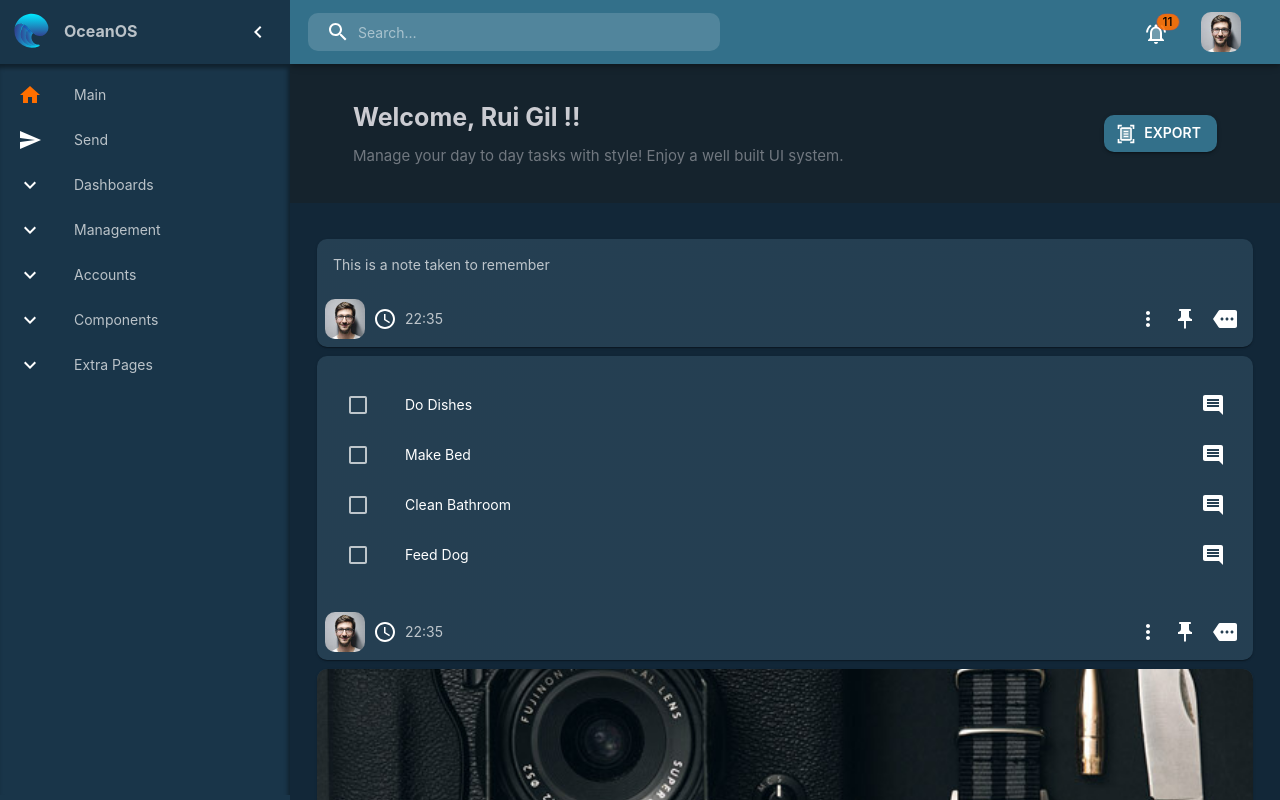
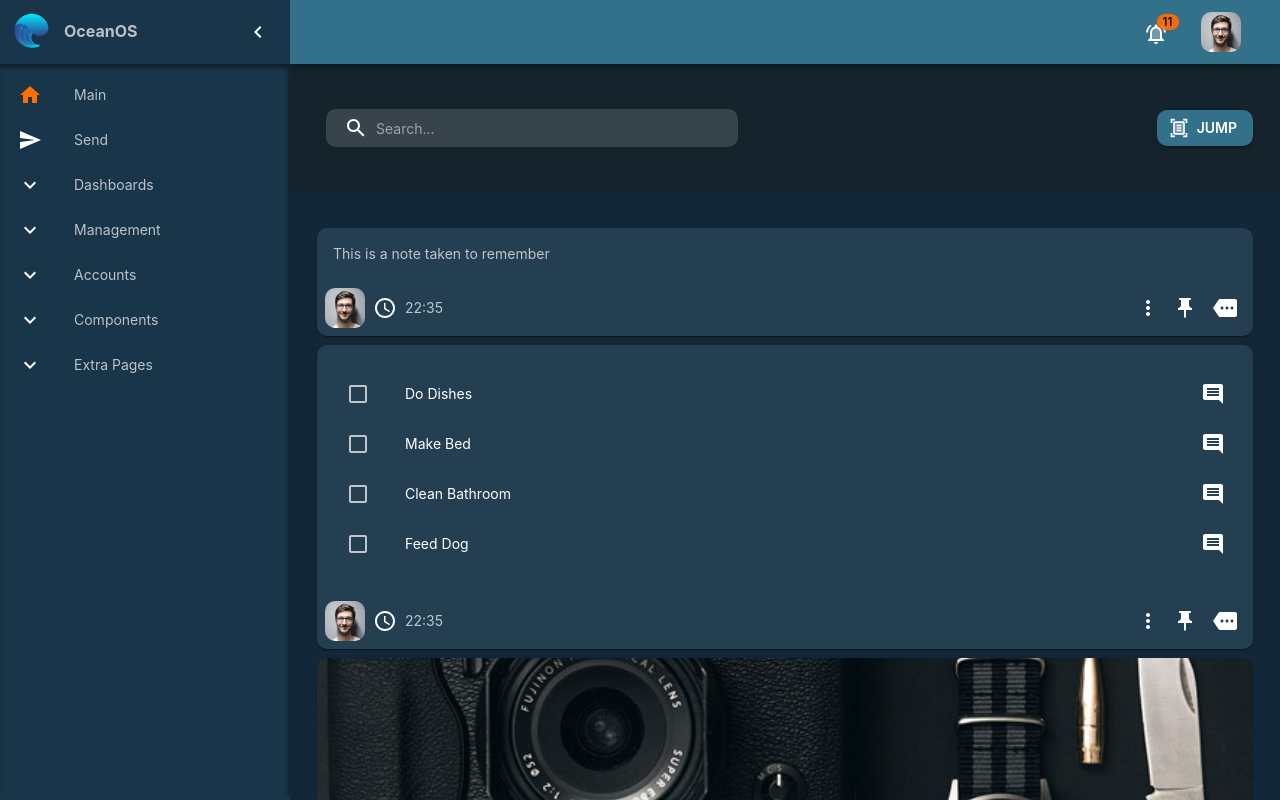
Before and after one commit to ocean-os-org/ocean-os, a React (Vite) app in the folder packages/oos-local-webui/: page /home in a window 1280 px wide. Shown: the top 800 px of the page. Built offline with nearby package versions, Linux system fonts and the light colour scheme.

Commit message:
search bar

```diff
--- a/packages/oos-local-webui/src/components/PageTitle/index.tsx
+++ b/packages/oos-local-webui/src/components/PageTitle/index.tsx
@@ -3,7 +3,6 @@ import { Box, Container, styled } from '@mui/material';
 
 const PageTitleStyled = styled(Box)(
   ({ theme }) => `
-        padding: ${theme.spacing(4)};
         background-color: ${'#15232D'};
         margin-bottom: ${theme.spacing(4)};
 `
--- a/packages/oos-local-webui/src/content/home/StreamHeader.tsx
+++ b/packages/oos-local-webui/src/content/home/StreamHeader.tsx
@@ -4,11 +4,15 @@ import {
   Button,
   Box,
   useTheme,
+  styled,
+  alpha,
+  InputBase,
 } from '@mui/material';
 import * as React from 'react';
 import AppBar from '@mui/material/AppBar';
 import Toolbar from '@mui/material/Toolbar';
 import useScrollTrigger from '@mui/material/useScrollTrigger';
+import SearchIcon from '@mui/icons-material/Search';
 
 interface Props {
   children: React.ReactElement;
@@ -30,6 +34,45 @@ const ElevationScroll = (props: Props) => {
   });
 }
 
+const Search = styled('div')(({ theme }) => ({
+  position: 'relative',
+  display: 'block',
+  borderRadius: theme.shape.borderRadius,
+  backgroundColor: alpha(theme.palette.common.white, 0.15),
+  '&:hover': {
+    backgroundColor: alpha(theme.palette.common.white, 0.25),
+  },
+  marginLeft: 0,
+  width: '100%',
+  [theme.breakpoints.up('sm')]: {
+    marginLeft: theme.spacing(1),
+    width: 'auto',
+  },
+}));
+
+const SearchIconWrapper = styled('div')(({ theme }) => ({
+  padding: theme.spacing(0, 2),
+  height: '100%',
+  position: 'absolute',
+  pointerEvents: 'none',
+  display: 'flex',
+  alignItems: 'center',
+  justifyContent: 'center',
+}));
+
+const StyledInputBase = styled(InputBase)(({ theme }) => ({
+  color: 'inherit',
+  '& .MuiInputBase-input': {
+    padding: theme.spacing(1, 1, 1, 0),
+    // vertical padding + font size from searchIcon
+    paddingLeft: `calc(1em + ${theme.spacing(4)})`,
+    transition: theme.transitions.create('width'),
+    width: '100%',
+    [theme.breakpoints.up('md')]: {
+      width: '40ch',
+    },
+  },
+}));
 const StreamHeader = () => {
 
   const theme = useTheme();
@@ -51,24 +94,26 @@ const StreamHeader = () => {
       </ElevationScroll>
       <Box
       display="flex"
-      alignItems={{ xs: 'stretch', md: 'center' }}
       flexDirection={{ xs: 'column', md: 'row' }}
-      justifyContent="space-between"
     >
-      <Box display="flex" alignItems="center">
+      <Box display="flex" sx={{height: '128px', alignItems:'center', paddingTop: theme.spacing(2), paddingBottom: theme.spacing(2), flexGrow: 1 }}>
         <Box>
-          <Typography variant="h3" component="h3" gutterBottom>
-            Welcome, {user.name} !!
-          </Typography>
+        <Search>
+          <SearchIconWrapper>
+            <SearchIcon />
+          </SearchIconWrapper>
+          <StyledInputBase
+            placeholder="Search…"
+          />
+        </Search>
           <Typography variant="subtitle2">
-            Manage your day to day tasks with style! Enjoy a well built UI
-            system.
+
           </Typography>
         </Box>
       </Box>
-      <Box mt={{ xs: 3, md: 0 }}>
+      <Box mt={{ display: 'flex', alignItems: 'center', xs: 3, md: 0 }}>
         <Button variant="contained" startIcon={<DocumentScannerTwoToneIcon />}>
-          Export
+          Jump
         </Button>
       </Box>
     </Box>
--- a/packages/oos-local-webui/src/layouts/SidebarLayout/Header/index.tsx
+++ b/packages/oos-local-webui/src/layouts/SidebarLayout/Header/index.tsx
@@ -21,7 +21,7 @@ import MenuTwoToneIcon from '@mui/icons-material/MenuTwoTone';
 import { SidebarContext } from '../../../contexts/SidebarContext';
 import CloseTwoToneIcon from '@mui/icons-material/CloseTwoTone';
 import MenuIcon from '@mui/icons-material/Menu';
-import SearchIcon from '@mui/icons-material/Search';
+
 import AccountCircle from '@mui/icons-material/AccountCircle';
 import MailIcon from '@mui/icons-material/Mail';
 import NotificationsIcon from '@mui/icons-material/Notifications';
@@ -32,46 +32,6 @@ import HeaderMenu from './Menu';
 import InputBase from '@mui/material/InputBase';
 
 
-const Search = styled('div')(({ theme }) => ({
-  position: 'relative',
-  display: 'block',
-  borderRadius: theme.shape.borderRadius,
-  backgroundColor: alpha(theme.palette.common.white, 0.15),
-  '&:hover': {
-    backgroundColor: alpha(theme.palette.common.white, 0.25),
-  },
-  marginRight: theme.spacing(2),
-  marginLeft: theme.spacing(2),
-  width: '100%',
-  [theme.breakpoints.up('sm')]: {
-    marginLeft: theme.spacing(1),
-    width: 'auto',
-  },
-}));
-
-const SearchIconWrapper = styled('div')(({ theme }) => ({
-  padding: theme.spacing(0, 2),
-  height: '100%',
-  position: 'absolute',
-  pointerEvents: 'none',
-  display: 'flex',
-  alignItems: 'center',
-  justifyContent: 'center',
-}));
-
-const StyledInputBase = styled(InputBase)(({ theme }) => ({
-  color: 'inherit',
-  '& .MuiInputBase-input': {
-    padding: theme.spacing(1, 1, 1, 0),
-    // vertical padding + font size from searchIcon
-    paddingLeft: `calc(1em + ${theme.spacing(4)})`,
-    transition: theme.transitions.create('width'),
-    width: '100%',
-    [theme.breakpoints.up('md')]: {
-      width: '40ch',
-    },
-  },
-}));
 
 interface AppBarProps extends MuiAppBarProps {
   open?: boolean;
@@ -126,14 +86,7 @@ export function Header() {
             <img width="40" src="/assets/images/logo/ocean-os.svg"></img>
         </IconButton>
 
-        <Search>
-          <SearchIconWrapper>
-            <SearchIcon />
-          </SearchIconWrapper>
-          <StyledInputBase
-            placeholder="Search…"
-          />
-        </Search>
+
         <Box sx={{ flexGrow: 1 }} />
         <HeaderButtons />
         <HeaderUserbox />
```
